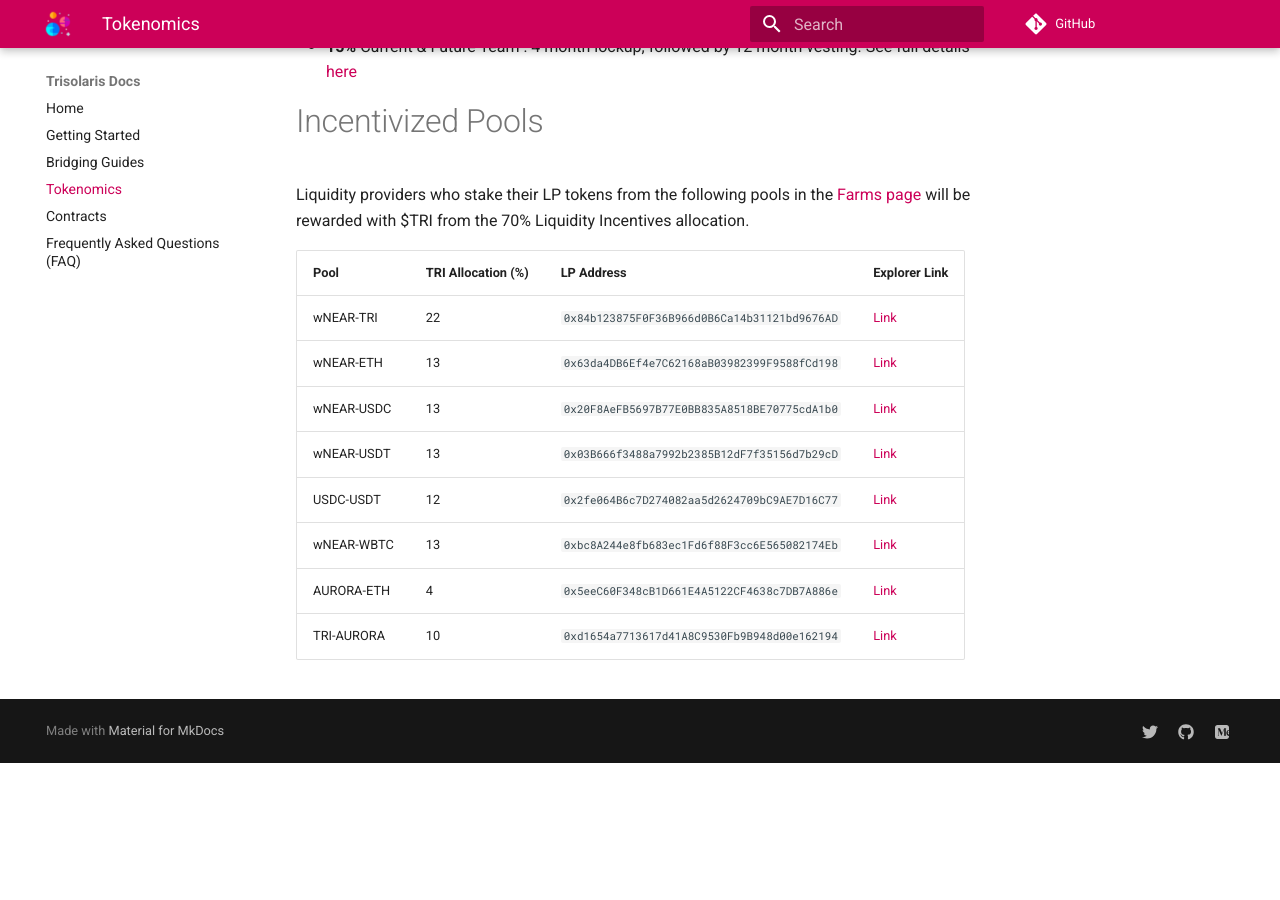
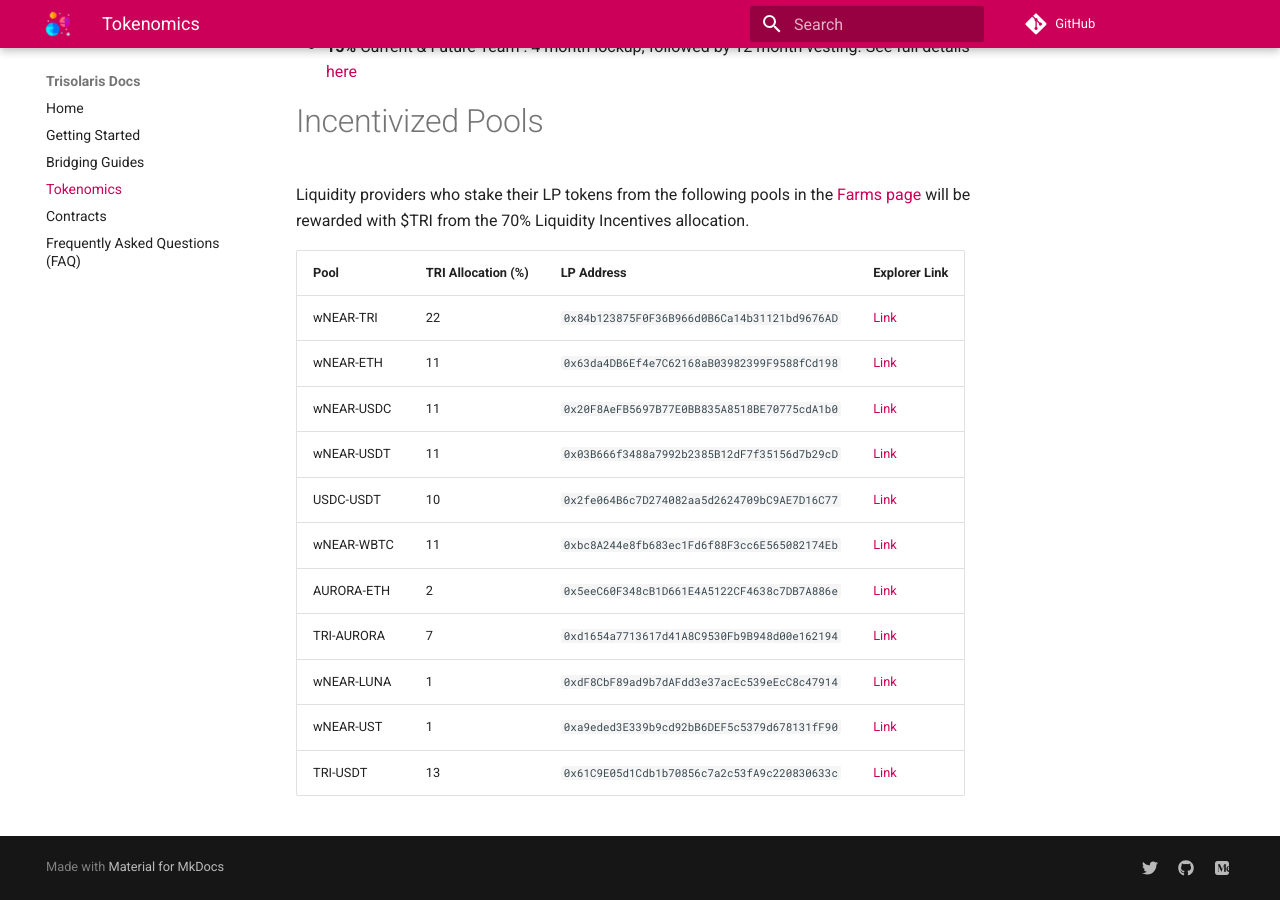
Before and after one commit to trisolaris-labs/docs, an MkDocs documentation site: the page built from docs/tokenomics.md, in a window 1280 px wide and 900 px high, scrolled down 600 px. Built offline with MkDocs 1.6.1 and Material for MkDocs 9.7.7, drawn with Linux system fonts in a browser that asks for light colours; comment, search, counter and statistics services are not loaded; old or Windows-style settings are respelled for this version of MkDocs; before the commit the page ends 1363 px from its top, so only the background shows below that.

Commit message:
added latest pools;

```diff
--- a/docs/tokenomics.md
+++ b/docs/tokenomics.md
@@ -27,10 +27,13 @@
 | Pool       | TRI Allocation (%) | LP Address                                 | Explorer Link                                                                                       |
 |------------|--------------------|--------------------------------------------|-----------------------------------------------------------------------------------------------------|
 | wNEAR-TRI  |                 22 | `0x84b123875F0F36B966d0B6Ca14b31121bd9676AD`  | [Link](https://explorer.mainnet.aurora.dev/address/0x84b123875F0F36B966d0B6Ca14b31121bd9676AD/transactions) |
-| wNEAR-ETH  |                 13 | `0x63da4DB6Ef4e7C62168aB03982399F9588fCd198` | [Link](https://explorer.mainnet.aurora.dev/address/0x63da4DB6Ef4e7C62168aB03982399F9588fCd198/transactions) |
-| wNEAR-USDC |                 13 | `0x20F8AeFB5697B77E0BB835A8518BE70775cdA1b0` | [Link](https://explorer.mainnet.aurora.dev/address/0x20F8AeFB5697B77E0BB835A8518BE70775cdA1b0/transactions) |
-| wNEAR-USDT |                 13 | `0x03B666f3488a7992b2385B12dF7f35156d7b29cD` | [Link](https://explorer.mainnet.aurora.dev/address/0x03B666f3488a7992b2385B12dF7f35156d7b29cD/transactions) |
-| USDC-USDT  |                 12 | `0x2fe064B6c7D274082aa5d2624709bC9AE7D16C77` | [Link](https://explorer.mainnet.aurora.dev/address/0x2fe064B6c7D274082aa5d2624709bC9AE7D16C77/transactions) |
-| wNEAR-WBTC |                 13 | `0xbc8A244e8fb683ec1Fd6f88F3cc6E565082174Eb` | [Link](https://explorer.mainnet.aurora.dev/address/0xbc8A244e8fb683ec1Fd6f88F3cc6E565082174Eb/transaction) |
-| AURORA-ETH  |                4 | `0x5eeC60F348cB1D661E4A5122CF4638c7DB7A886e` | [Link](https://explorer.mainnet.aurora.dev/address/0x5eeC60F348cB1D661E4A5122CF4638c7DB7A886e/transactions) |
-| TRI-AURORA  |                10 | `0xd1654a7713617d41A8C9530Fb9B948d00e162194` | [Link](https://explorer.mainnet.aurora.dev/address/0xd1654a7713617d41A8C9530Fb9B948d00e162194/transactions) |
+| wNEAR-ETH  |                 11 | `0x63da4DB6Ef4e7C62168aB03982399F9588fCd198` | [Link](https://explorer.mainnet.aurora.dev/address/0x63da4DB6Ef4e7C62168aB03982399F9588fCd198/transactions) |
+| wNEAR-USDC |                 11 | `0x20F8AeFB5697B77E0BB835A8518BE70775cdA1b0` | [Link](https://explorer.mainnet.aurora.dev/address/0x20F8AeFB5697B77E0BB835A8518BE70775cdA1b0/transactions) |
+| wNEAR-USDT |                 11 | `0x03B666f3488a7992b2385B12dF7f35156d7b29cD` | [Link](https://explorer.mainnet.aurora.dev/address/0x03B666f3488a7992b2385B12dF7f35156d7b29cD/transactions) |
+| USDC-USDT  |                 10 | `0x2fe064B6c7D274082aa5d2624709bC9AE7D16C77` | [Link](https://explorer.mainnet.aurora.dev/address/0x2fe064B6c7D274082aa5d2624709bC9AE7D16C77/transactions) |
+| wNEAR-WBTC |                 11 | `0xbc8A244e8fb683ec1Fd6f88F3cc6E565082174Eb` | [Link](https://explorer.mainnet.aurora.dev/address/0xbc8A244e8fb683ec1Fd6f88F3cc6E565082174Eb/transaction) |
+| AURORA-ETH  |                2 | `0x5eeC60F348cB1D661E4A5122CF4638c7DB7A886e` | [Link](https://explorer.mainnet.aurora.dev/address/0x5eeC60F348cB1D661E4A5122CF4638c7DB7A886e/transactions) |
+| TRI-AURORA  |                7 | `0xd1654a7713617d41A8C9530Fb9B948d00e162194` | [Link](https://explorer.mainnet.aurora.dev/address/0xd1654a7713617d41A8C9530Fb9B948d00e162194/transactions) |
+| wNEAR-LUNA  |                1 | `0xdF8CbF89ad9b7dAFdd3e37acEc539eEcC8c47914` | [Link](https://explorer.mainnet.aurora.dev/address/0xdF8CbF89ad9b7dAFdd3e37acEc539eEcC8c47914/transactions) |
+| wNEAR-UST  |                1 | `0xa9eded3E339b9cd92bB6DEF5c5379d678131fF90` | [Link](https://explorer.mainnet.aurora.dev/address/0xa9eded3E339b9cd92bB6DEF5c5379d678131fF90/transactions) |
+| TRI-USDT  |                13 | `0x61C9E05d1Cdb1b70856c7a2c53fA9c220830633c` | [Link](https://explorer.mainnet.aurora.dev/address/0x61C9E05d1Cdb1b70856c7a2c53fA9c220830633c/transactions) |
```
Also changed, not shown: docs/contracts.md (+3 -0 lines).
